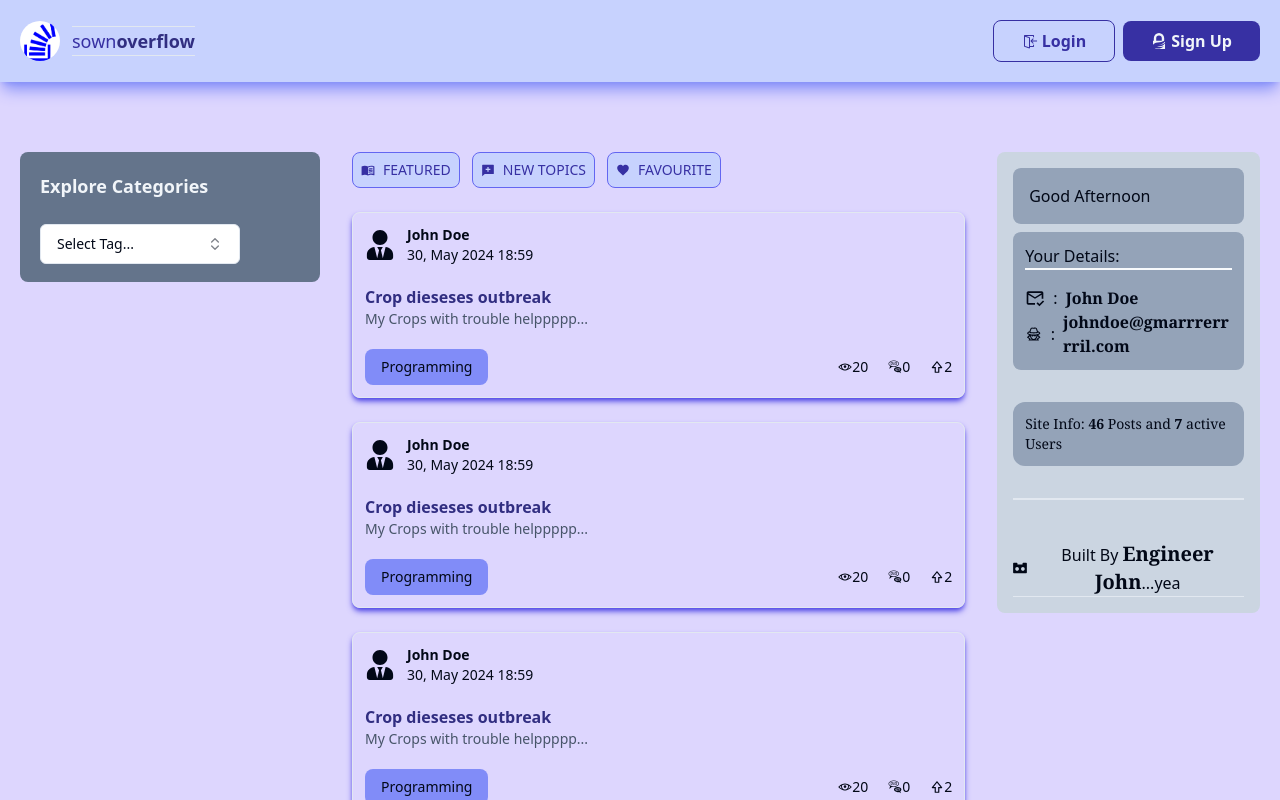
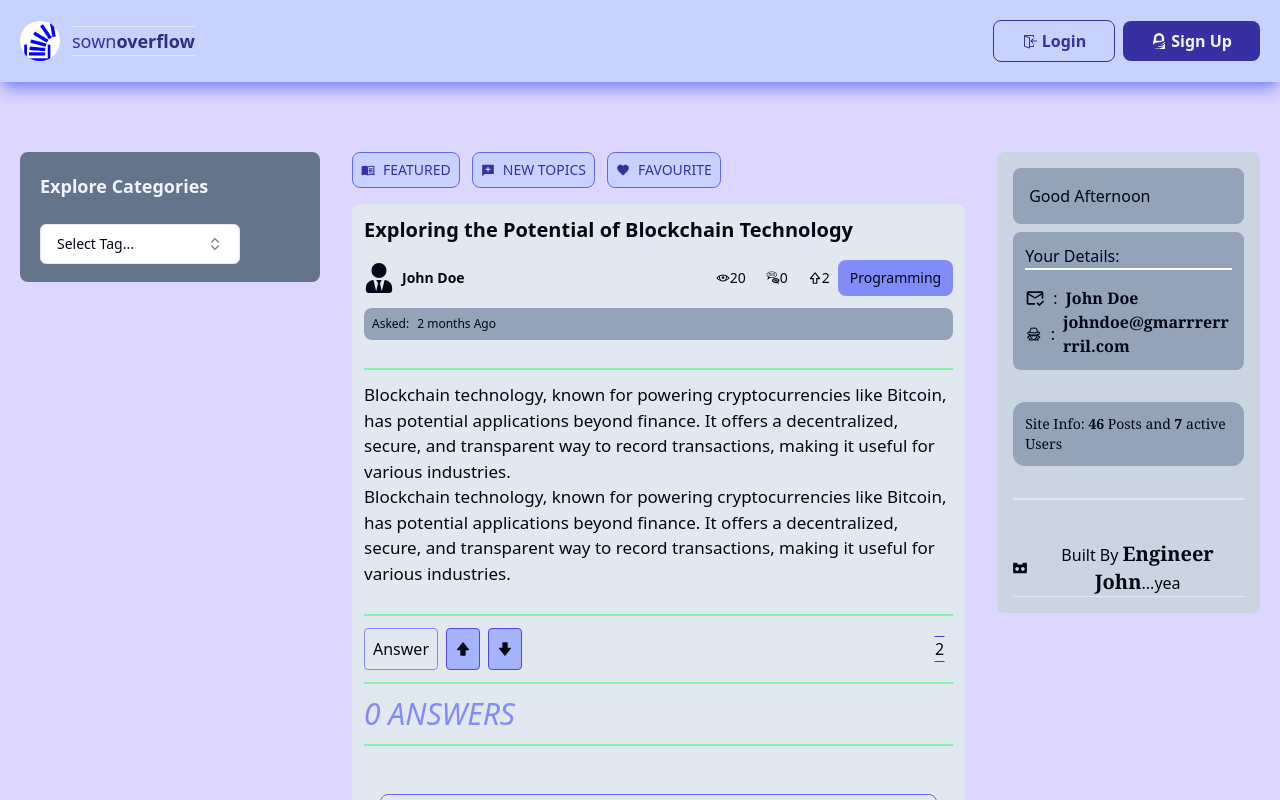
Before and after one commit to johntymuriithi/SownOverflow, a React (Vite) app in the folder sownOverflow/: page / in a window 1280 px wide. Shown: the top 800 px of the page. Built offline with nearby package versions, Linux system fonts and the light colour scheme.

Commit message:
add the AnswerPAGE and its modal

```diff
--- /dev/null
+++ b/sownOverflow/src/Components/AnswerModal.tsx
@@ -0,0 +1,41 @@
+import {
+    Dialog,
+    DialogContent,
+    DialogFooter,
+    DialogHeader,
+    DialogTitle,
+    DialogTrigger,
+  } from "@/components/ui/dialog"
+import EditPage from "./EditPage"
+import { PiPersonSimpleThrowBold } from "react-icons/pi"
+import AnswerPage from "./AnswerPage"
+
+  const  AnswerModal = () => {
+    return (
+      <Dialog>
+        <DialogTrigger asChild>
+        <button className='border border-indigo-400 rounded md:p-2 px-1'>Answer</button>
+        </DialogTrigger>
+        <DialogContent className="sm:max-w-[425px] bg-slate-200">
+          <DialogHeader>
+            <DialogTitle>
+                <h1>
+                    Answering Question:
+                    <span className="font-serif text-sm"> Interesting. Are there other...</span>
+                </h1>
+            </DialogTitle>
+          </DialogHeader>
+          <AnswerPage />
+          <DialogFooter>
+                <button className='bg-indigo-800 flex justify-center items-center
+                        px-7 py-2 rounded-lg text-slate-100 font-semibold hover:bg-indigo-700 w-full mt-3 gap-1'>
+                    <PiPersonSimpleThrowBold />
+                    Post Answer
+                </button>
+          </DialogFooter>
+        </DialogContent>
+      </Dialog>
+    )
+  }
+
+  export default AnswerModal
--- /dev/null
+++ b/sownOverflow/src/Components/AnswerPage.tsx
@@ -0,0 +1,30 @@
+import { Editor } from '@tinymce/tinymce-react'
+import React, { Fragment, useState } from 'react'
+
+const AnswerPage = () => {
+    const [value, setValue] = useState<string>("")
+    const [text, setText] = useState<string>("")
+
+    const onEditorInputChange = (newValue: string, editor) => {
+        setValue(newValue);
+       setText(editor.getContent({ format: "text" }));
+   }
+
+   console.log(value, text)
+  return (
+    <Fragment>
+        <div>
+        <Editor
+            apiKey='sr4975zujn3ck5d13394sqhqmkbxrty5ad47h5tosnecxlc7'
+            onEditorChange={(newValue, editor) => onEditorInputChange(newValue, editor)}
+            onInit={(evt, editor) => setText(editor.getContent({ format: "text" }))}
+            value={value}
+            initialValue={"Write you answer here"}
+        />
+        </div>
+    </Fragment>
+
+  )
+}
+
+export default AnswerPage
--- a/sownOverflow/src/Components/HomePage.tsx
+++ b/sownOverflow/src/Components/HomePage.tsx
@@ -30,11 +30,11 @@ const HomePage = () => {
                     </section>
                     <section className='mt-4'>
                         {/* <QuestionPage /> */}
-                        {/* <SinglePost /> */}
+                        <SinglePost />
+                        {/* <SinglePostLayout />
                         <SinglePostLayout />
                         <SinglePostLayout />
-                        <SinglePostLayout />
-                        <SinglePostLayout />
+                        <SinglePostLayout /> */}
                         {/* each post as a section here */}
                     </section>
                 </main>
--- a/sownOverflow/src/Components/SinglePost.tsx
+++ b/sownOverflow/src/Components/SinglePost.tsx
@@ -5,6 +5,9 @@ import { GiConversation } from 'react-icons/gi'
 import { LiaEye } from 'react-icons/lia'
 import SingleAnswer from './SingleAnswer'
 import { Separator } from '@/components/ui/separator'
+import AnswerModal from './AnswerModal'
+import { BiSolidUpvote } from "react-icons/bi";
+import { BiSolidDownvote } from "react-icons/bi";
 
 const SinglePost = () => {
   return (
@@ -52,6 +55,20 @@ const SinglePost = () => {
                 </p>
             </div>
             <hr className='border border-green-300 mt-7'/>
+            <div className='flex items-center justify-between'>
+            <div className='md:mt-3 mt-1 flex gap-2'>
+                <AnswerModal />
+                <button className='border border-indigo-600 rounded md:p-2 px-1 bg-indigo-300'>
+                    <BiSolidUpvote />
+                </button>
+                <button className='border border-indigo-600 rounded md:p-2 px-1 bg-indigo-300'>
+                    <BiSolidDownvote />
+                </button>
+            </div>
+            <div className='md:p-2 px-1 md:mt-3 mt-1'>
+                <p className='border border-t-indigo-700 border-b-indigo-700 transition ease-in'>2</p>
+            </div>
+            </div>
             <hr className='border border-green-300 mt-3'/>
 
             <div className='mt-3'>
```
